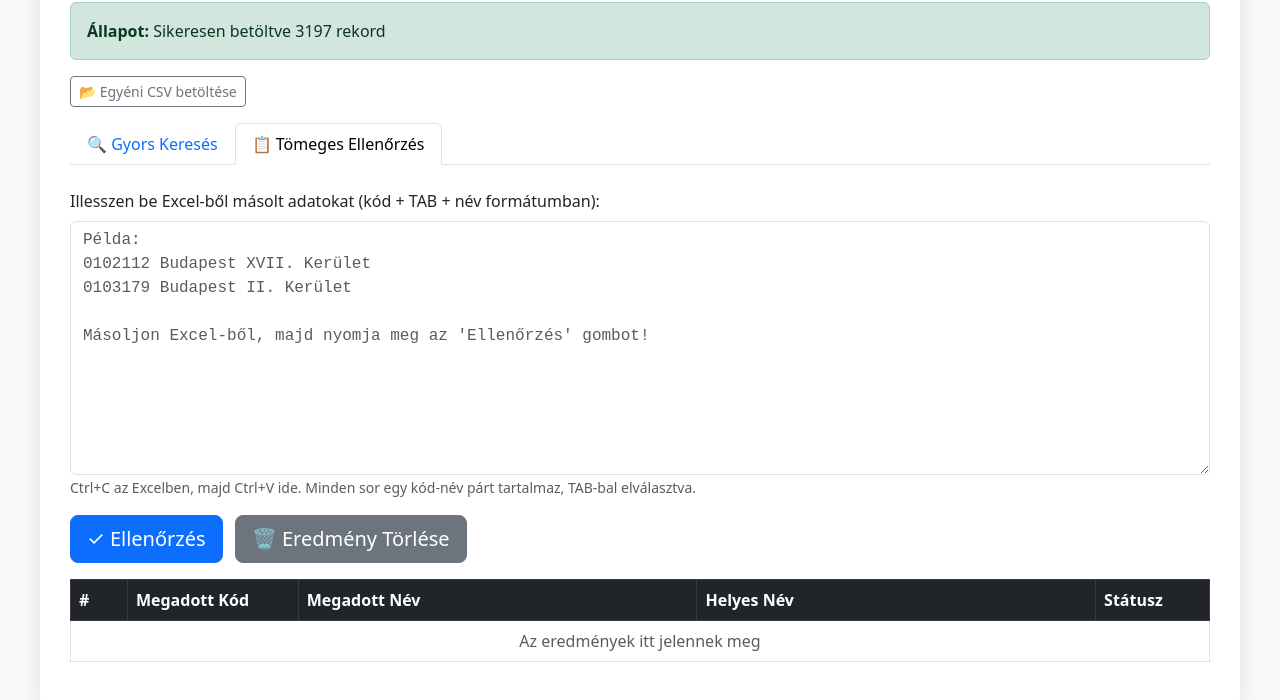
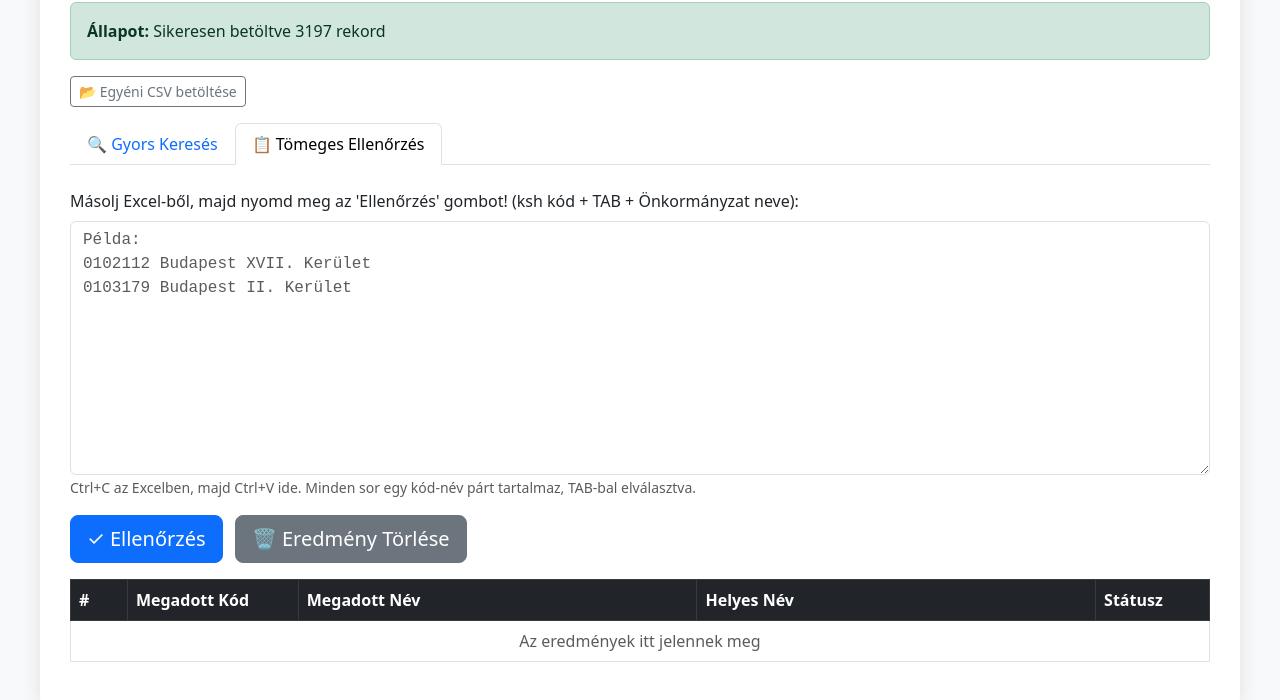
Before and after one commit to gallzoltan/ksh-checker, a website: page index.html in a window 1280 px wide. Both pictures are taken after a click on the tab "📋 Tömeges Ellenőrzés". Shown: the part 120-820 px from the top of the page. Drawn offline with nearby package versions, Linux system fonts and the light colour scheme.

Commit message:
fixed labels

```diff
--- a/index.html
+++ b/index.html
@@ -118,7 +118,7 @@
                         <label for="searchInput" class="form-label">Keresés kód vagy név alapján:</label>
                         <input type="text" class="form-control form-control-lg" id="searchInput"
                                placeholder="pl: 0102112 vagy Budapest XVII">
-                        <small class="text-muted">Kezdjen el gépelni a szűréshez...</small>
+                        <small class="text-muted">Kezdj el gépelni a szűréshez...</small>
                     </div>
 
                     <div class="stats" id="searchStats">
@@ -148,10 +148,10 @@
                 <div class="tab-pane fade" id="bulk" role="tabpanel">
                     <div class="mb-3">
                         <label for="bulkInput" class="form-label">
-                            Illesszen be Excel-ből másolt adatokat (kód + TAB + név formátumban):
+                            Másolj Excel-ből, majd nyomd meg az 'Ellenőrzés' gombot! (ksh kód + TAB + Önkormányzat neve):
                         </label>
                         <textarea class="form-control" id="bulkInput" rows="10"
-                                  placeholder="Példa:&#10;0102112&#9;Budapest XVII. Kerület&#10;0103179&#9;Budapest II. Kerület&#10;&#10;Másoljon Excel-ből, majd nyomja meg az 'Ellenőrzés' gombot!"></textarea>
+                                  placeholder="Példa:&#10;0102112&#9;Budapest XVII. Kerület&#10;0103179&#9;Budapest II. Kerület&#10;&#10;"></textarea>
                         <small class="text-muted">
                             Ctrl+C az Excelben, majd Ctrl+V ide. Minden sor egy kód-név párt tartalmaz, TAB-bal elválasztva.
                         </small>
```
